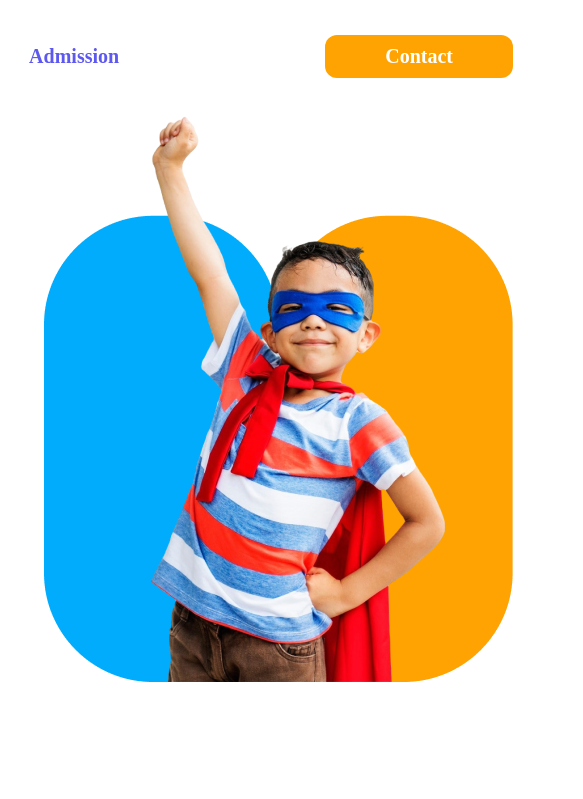
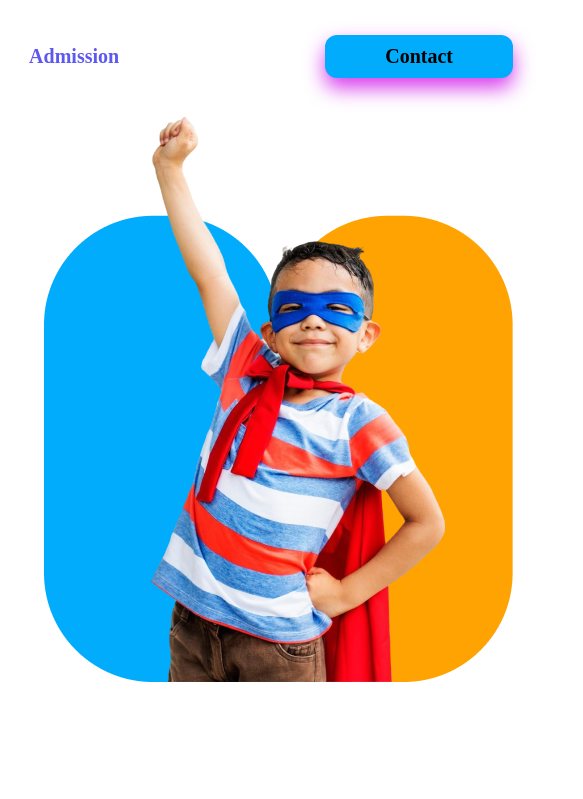
Before and after one commit to biplab-mistry/kids-school, a plain HTML site: page index.html in a window 1280 px wide. In both pictures the pointer is over the link "Contact". Shown: the top 799 px of the page, 697-1280 px from the left. Drawn offline with Linux system fonts and the light colour scheme.

Commit message:
some hover effect addded

```diff
--- a/css/style.css
+++ b/css/style.css
@@ -108,7 +108,12 @@ nav .btn a {
     color: #FFF;
 
 }
-
+ nav .btn a:hover{
+    background-color: #01ACFD;
+    box-shadow: 0 10px 20px rgba(208, 21, 233, 0.837);
+    color: #000000;
+    transition: all linear .3s;
+ }
 nav .menu-bar {
     display: none;
 }
```
